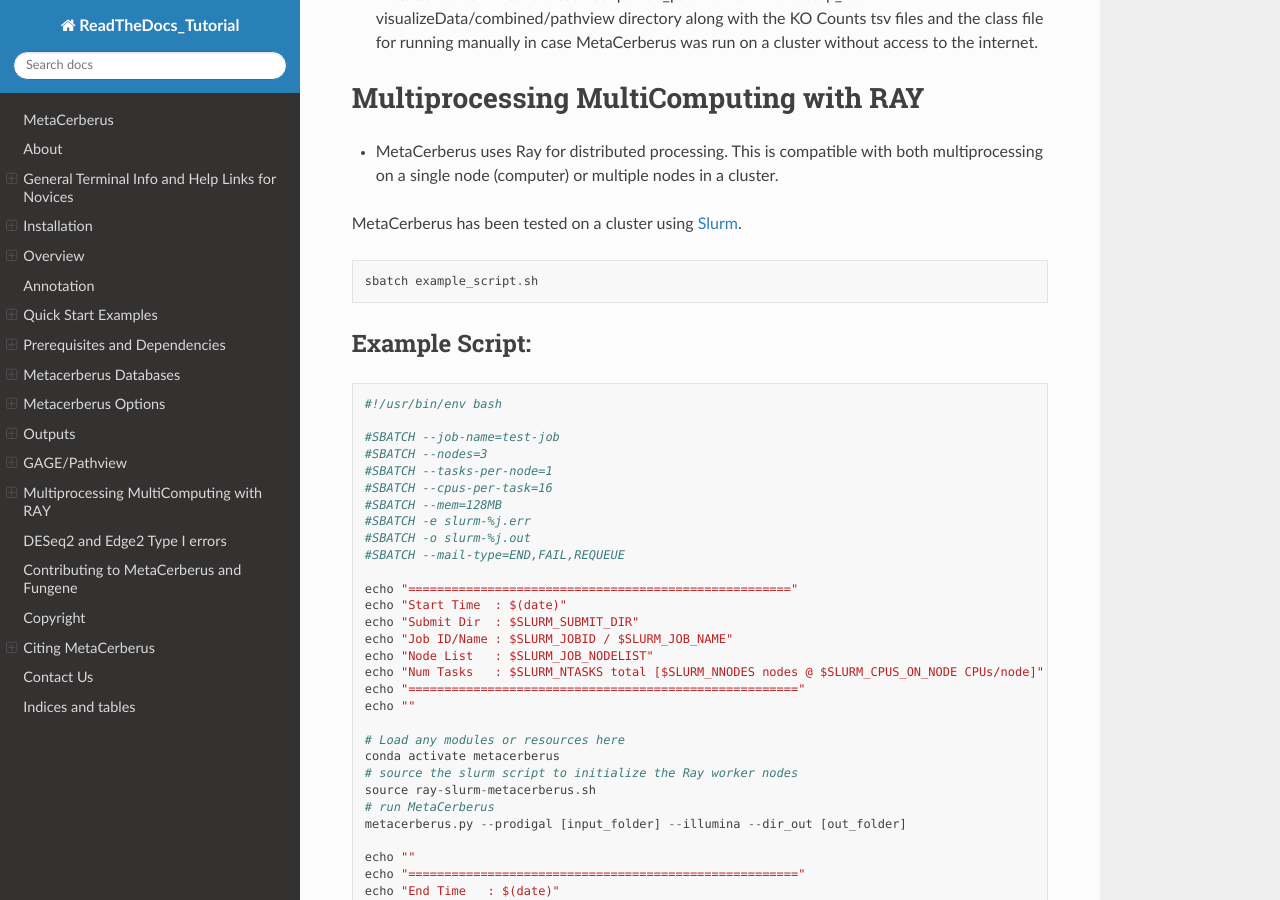
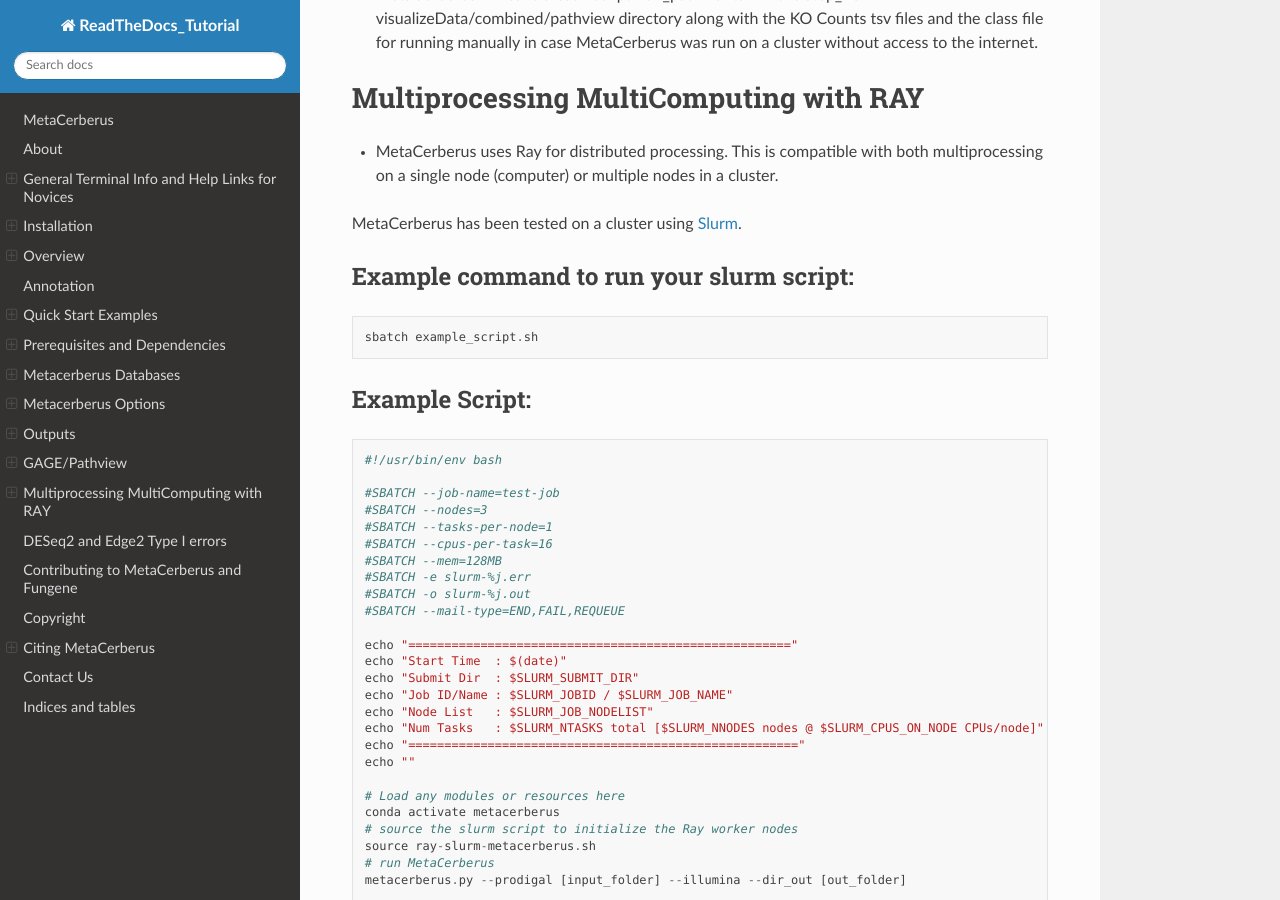
Before and after one commit to jhensl19/github_practice1, a Sphinx documentation site: the page built from source/index.rst, in a window 1280 px wide and 900 px high, scrolled down 15338 px. Built offline with Sphinx 7.4.7 and the Read the Docs theme 2.0.0, drawn with Linux system fonts in a browser that asks for light colours.

Commit message:
more slight changes

````diff
--- a/source/index.rst
+++ b/source/index.rst
@@ -736,8 +736,10 @@
 .. _Slurm: https://github.com/SchedMD/slurm
 
 .. :important::
-   A script has been included to facilitate running MetaCerberus on Slurm. To use MetaCerberus on a Slurm cluster, setup your slurm script and run it using ```sbatch```.
+   A script has been included to facilitate running MetaCerberus on Slurm. To use MetaCerberus on a Slurm cluster, setup your slurm script and run it using ``sbatch``.
 
+Example command to run your slurm script:
+-----------------------------------------
 ::
 
    sbatch example_script.sh
````
